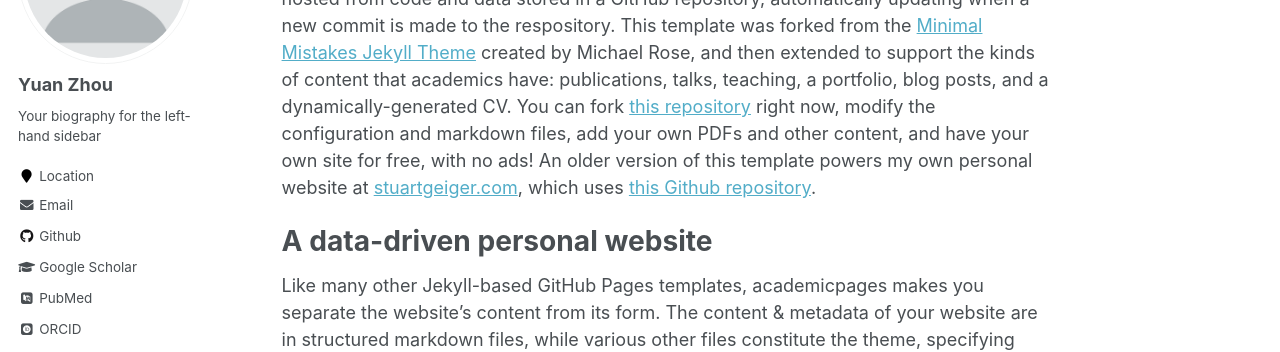
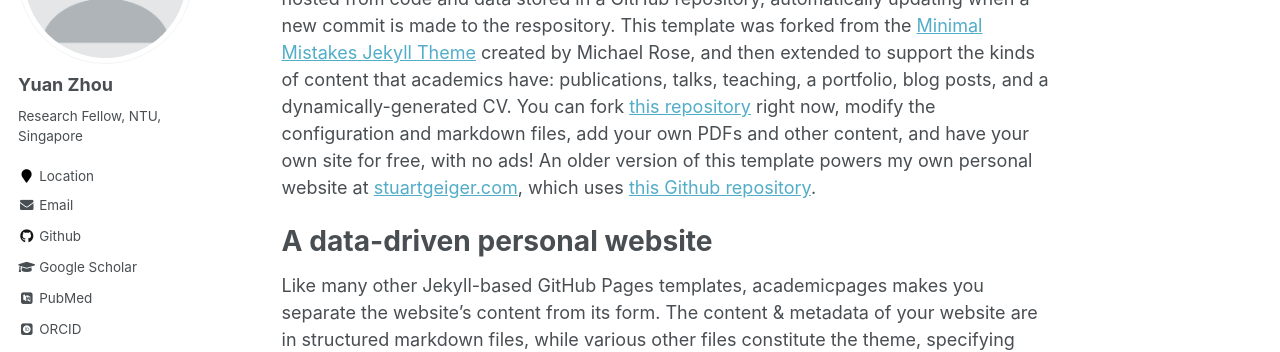
Before and after one commit to yuanzhou-yzhou/yuanzhou-yzhou.github.io, a Jekyll site: the page built from _pages/about.md, in a window 1280 px wide. Shown: the part 229-581 px from the top of the page. Built offline with Jekyll 4.4.1, drawn with Linux system fonts in a browser that asks for light colours; some web fonts are replaced.

Commit message:
Update _config.yml

```diff
--- a/_config.yml
+++ b/_config.yml
@@ -82,7 +82,7 @@ analytics:
 author:
   name             : "Yuan Zhou"
   avatar           : "profile.png"
-  bio              : "Your biography for the left-hand sidebar"
+  bio              : "Research Fellow, NTU, Singapore"
   location         : "Location"
   employer         :
   pubmed           : "https://www.ncbi.nlm.nih.gov/pubmed/?term=john+snow"
```
